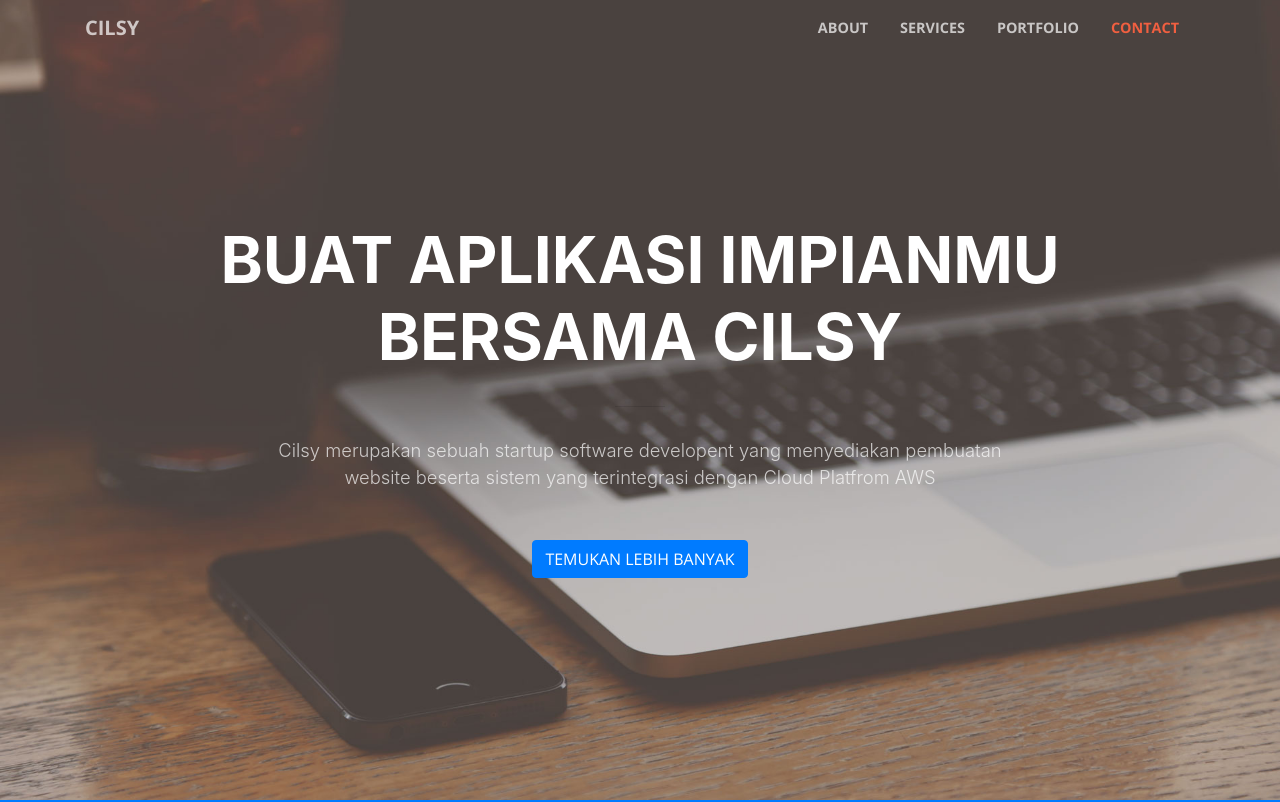
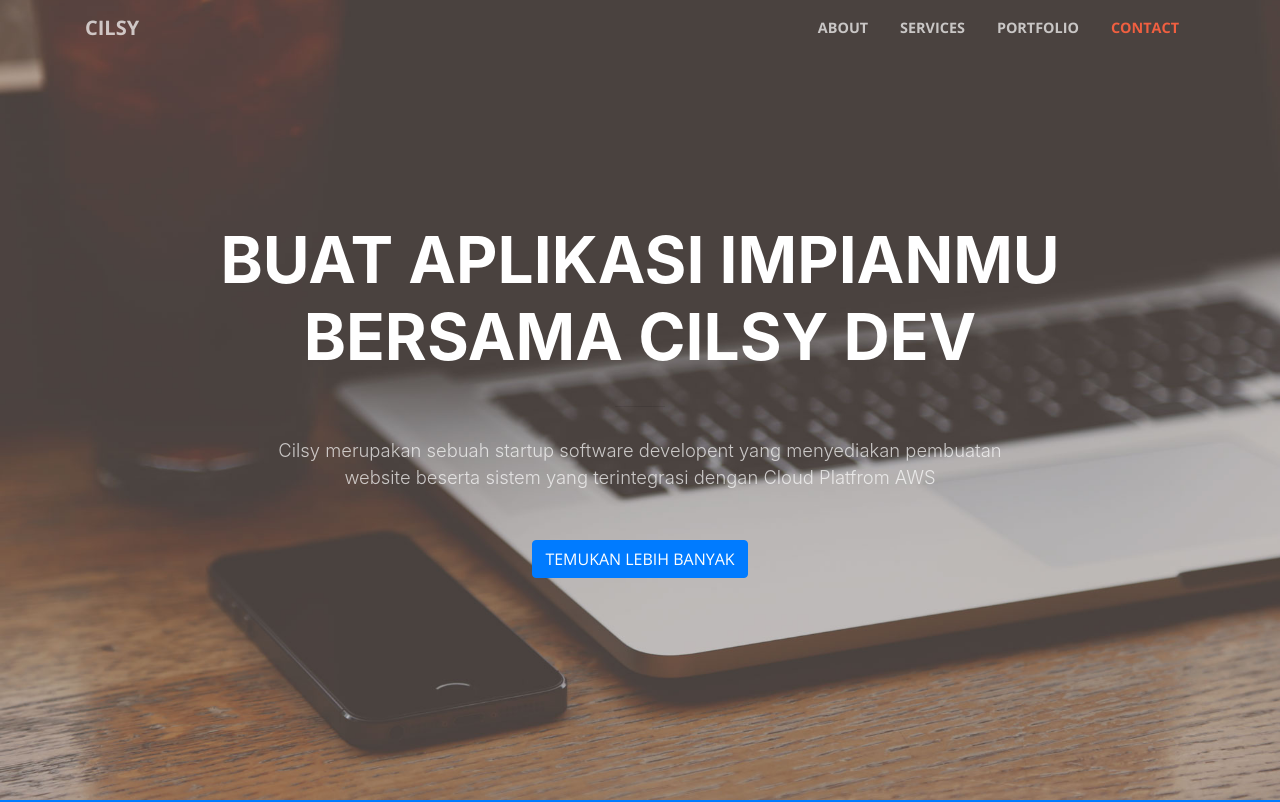
Before and after one commit to hansenfernando/cilsy-landingpage, a website with bundled scripts: page index.html in a window 1280 px wide. Shown: the top 802 px of the page. Built offline with nearby package versions, Linux system fonts and the light colour scheme.

Commit message:
Update index.html

```diff
--- a/index.html
+++ b/index.html
@@ -59,7 +59,7 @@
       <div class="row">
         <div class="col-lg-10 mx-auto">
           <h1 class="text-uppercase">
-            <strong>Buat Aplikasi Impianmu bersama Cilsy</strong>
+            <strong>Buat Aplikasi Impianmu bersama Cilsy Dev</strong>
           </h1>
           <hr>
         </div>
```
